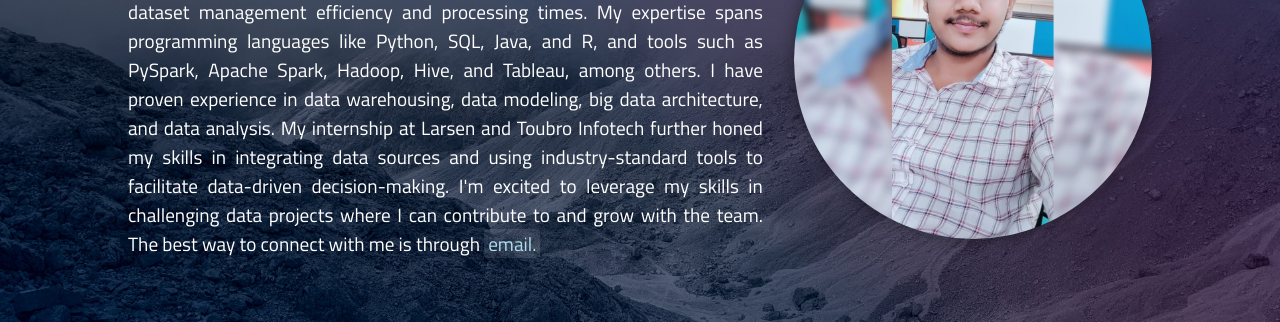
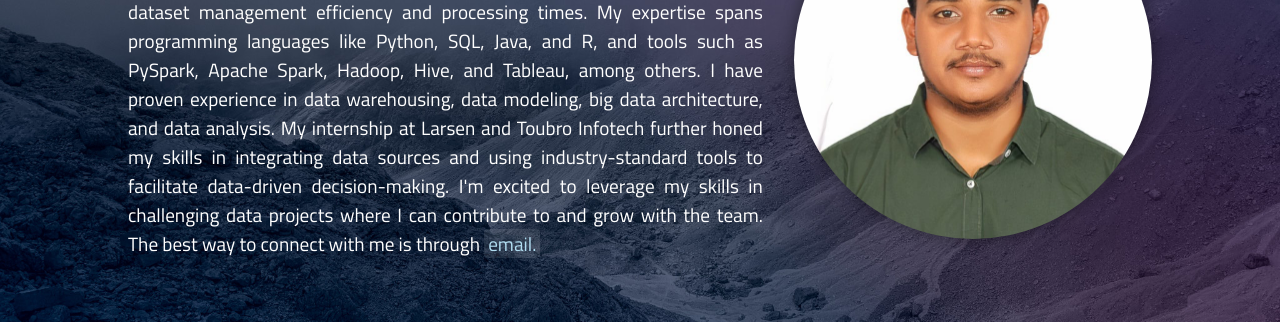
Before and after one commit to SaiNikhilAratipamula/sainikhilaratipamula.github.io, a plain HTML site: page index.html in a window 1280 px wide. Shown: the part 325-647 px from the top of the page. Drawn offline with Linux system fonts and the light colour scheme.

Commit message:
Update index.html

```diff
--- a/index.html
+++ b/index.html
@@ -40,7 +40,7 @@
 		<section id="about">
 			<div class="vertical-center">
 				<h2>Hello,</h2>
-				<img src="data/6.jpg" alt="Nitish Kumar">
+				<img src="data/7.jpg" alt="Nitish Kumar">
 				<p>I'm <a href="#about">Sai Nikhil Aratipamula</a>, a forward-thinking data enthusiast actively looking for new opportunities.
 					With a Master of Science in Data Science from <a href= "https://www.fsu.edu/" target="_blank"> Florida State University</a>, I bring a solid academic background and hands-on experience from my role as a Data Engineer at <a href="https://www.ltimindtree.com/" target=_blank"> LTIMindtree</a>, where I enhanced large dataset management efficiency and processing times.
 					My expertise spans programming languages like Python, SQL, Java, and R, and tools such as PySpark, Apache Spark, Hadoop, Hive, and Tableau, among others.
```
